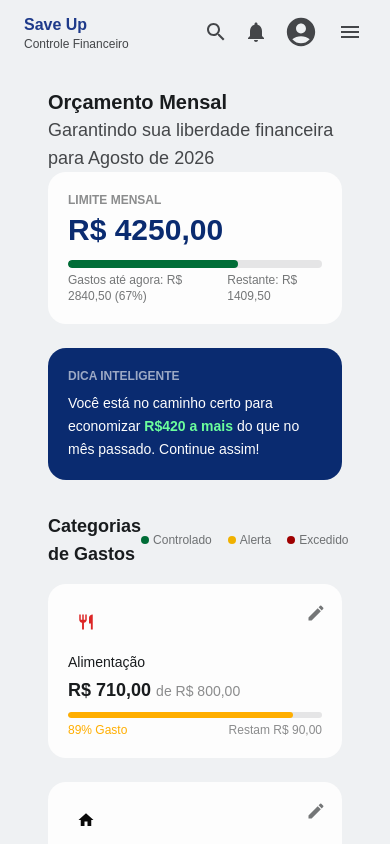
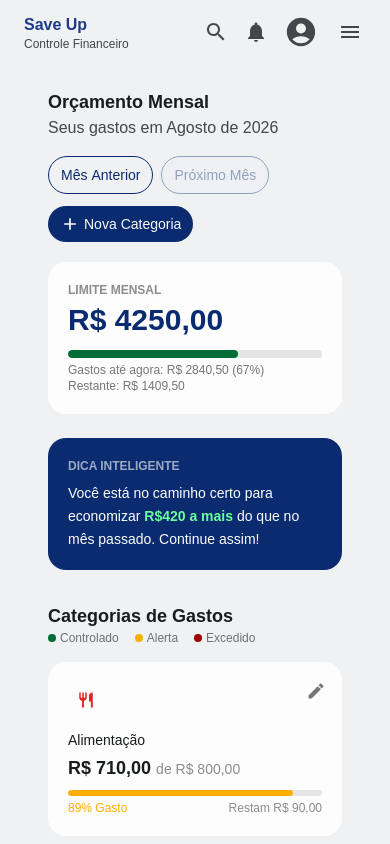
Before and after one commit to lucasathanasio/SaveUp, a React (Vite) app in the folder apps/web/: page /budgets in a window 390 px wide. Built offline with nearby package versions, Linux system fonts and the light colour scheme.

Commit message:
feat(budgets): adiciona responsividade e interatividade nos botões de alterar mês

```diff
--- a/apps/web/src/components/ui/Button.jsx
+++ b/apps/web/src/components/ui/Button.jsx
@@ -11,11 +11,18 @@ const Button = ({
   icon: Icon,
   variant = "primary",
   className = "",
+  onClick,
+  disabled = false,
 }) => {
   return (
     <button
-      className={`flex items-center rounded-full px-3 py-2 cursor-pointer text-sm
-        hover:-translate-y-0.5 transition ${variantClasses[variant]} ${className}`}
+      className={`flex items-center rounded-full px-3 py-2 text-sm
+         transition ${variantClasses[variant]} ${className} ${
+           disabled
+             ? "opacity-40 cursor-not-allowed hover:translate-y-0"
+             : "cursor-pointer hover:-translate-y-0.5"
+         }`}
+      onClick={onClick}
     >
       {Icon && (
         <span className="mr-1 flex items-center">
--- a/apps/web/src/pages/budgets/Budgets.jsx
+++ b/apps/web/src/pages/budgets/Budgets.jsx
@@ -1,4 +1,4 @@
-import React from "react";
+import React, { useState } from "react";
 
 import Button from "../../components/ui/Button";
 import MonthlyLimitCard from "./components/MonthlyLimitCard";
@@ -28,7 +28,12 @@ const monthNames = [
   "Dezembro",
 ];
 
-const categories = [
+const budgetsByMonth = {
+  "2026-08": {
+    limit: 4250,
+    spent: 2840.5,
+    savedAmount: "420",
+    categories: [
       {
         id: 1,
         name: "Alimentação",
@@ -79,28 +84,114 @@ const categories = [
         limit: 500,
         status: "controlado",
       },
-];
+    ],
+  },
+  "2026-07": {
+    limit: 4000,
+    spent: 3980,
+    savedAmount: "150",
+    categories: [
+      {
+        id: 1,
+        name: "Alimentação",
+        icon: RestaurantIcon,
+        iconBg: "var(--color-extra-light-red)",
+        iconColor: "var(--color-medium-red)",
+        spent: 790,
+        limit: 800,
+        status: "alerta",
+      },
+      {
+        id: 2,
+        name: "Moradia",
+        icon: HomeIcon,
+        iconBg: "var(--color-extra-light-orange)",
+        iconColor: "var(--color-medium-orange)",
+        spent: 1200,
+        limit: 1200,
+        status: "meta",
+      },
+      {
+        id: 3,
+        name: "Transporte",
+        icon: DirectionsCarIcon,
+        iconBg: "var(--color-extra-light-pink)",
+        iconColor: "var(--color-medium-pink)",
+        spent: 380,
+        limit: 350,
+        status: "excedido",
+      },
+    ],
+  },
+};
 
 const Budgets = () => {
-  const today = new Date();
-  const currentMonthName = monthNames[today.getMonth()];
-  const currentYear = today.getFullYear();
+  const [selectedDate, setSelectedDate] = useState(new Date(2026, 7, 1)); // Agosto/2026, mês inicial
+
+  const monthKey = `${selectedDate.getFullYear()}-${String(
+    selectedDate.getMonth() + 1,
+  ).padStart(2, "0")}`;
+
+  const getMonthKey = (date) =>
+    `${date.getFullYear()}-${String(date.getMonth() + 1).padStart(2, "0")}`;
+
+  const previousMonthDate = new Date(
+    selectedDate.getFullYear(),
+    selectedDate.getMonth() - 1,
+    1,
+  );
+  const nextMonthDate = new Date(
+    selectedDate.getFullYear(),
+    selectedDate.getMonth() + 1,
+    1,
+  );
+
+  const hasPreviousMonth = !!budgetsByMonth[getMonthKey(previousMonthDate)];
+  const hasNextMonth = !!budgetsByMonth[getMonthKey(nextMonthDate)];
+
+  const currentBudget = budgetsByMonth[monthKey];
+
+  const handlePreviousMonth = () => {
+    if (hasPreviousMonth) setSelectedDate(previousMonthDate);
+  };
+
+  const handleNextMonth = () => {
+    if (hasNextMonth) setSelectedDate(nextMonthDate);
+  };
 
   return (
     <>
-      <div className="block md:flex items-center justify-between px-6 h-16">
+      <div className="flex flex-col md:flex-row md:items-center md:justify-between px-6 md:h-16 gap-4">
         <div>
-          <span className="text-dark-gray font-bold text-xl">
+          <span className="text-lg md:text-xl text-dark-gray font-bold">
             Orçamento Mensal
           </span>
           <br />
-          <span className="text-dark-gray/80 text-lg">
-            Garantindo sua liberdade financeira para {currentMonthName} de{" "}
-            {currentYear}
+          <span className="text-md md:text-lg text-dark-gray/80">
+            Seus gastos em {monthNames[selectedDate.getMonth()]} de{" "}
+            {selectedDate.getFullYear()}
           </span>
         </div>
-        <div className="flex gap-5 mt-2 md:mt-0">
-          <Button variant="secondary" title="Mês" description="Anterior" />
+
+        <div className="flex flex-wrap md:flex-nowrap gap-3 md:gap-5">
+          <div className="flex flex-wrap gap-2">
+            <div className="flex gap-2">
+              <Button
+                variant="secondary"
+                title="Mês"
+                description="Anterior"
+                onClick={handlePreviousMonth}
+                disabled={!hasPreviousMonth}
+              />
+              <Button
+                variant="secondary"
+                title="Próximo"
+                description="Mês"
+                onClick={handleNextMonth}
+                disabled={!hasNextMonth}
+              />
+            </div>
+          </div>
           <Button
             variant="primary"
             icon={AddIcon}
@@ -110,21 +201,27 @@ const Budgets = () => {
         </div>
       </div>
 
+      {currentBudget ? (
+        <>
           <div className="grid gap-6 md:grid-cols-3 mt-5 px-6">
             <div className="md:col-span-2">
-          <MonthlyLimitCard limit={4250} spent={2840.5} />
+              <MonthlyLimitCard
+                limit={currentBudget.limit}
+                spent={currentBudget.spent}
+              />
             </div>
-        <SmartTipCard savedAmount="420" />
+            <SmartTipCard savedAmount={currentBudget.savedAmount} />
           </div>
 
           <div className="px-6 mt-8">
-        <div className="flex items-center justify-between mb-4">
+            <div className="block md:flex items-center justify-between mb-4">
               <h2 className="text-dark-gray font-bold text-lg">
                 Categorias de Gastos
               </h2>
               <div className="flex items-center gap-4 text-xs text-dark-gray/60">
                 <span className="flex items-center gap-1">
-              <span className="w-2 h-2 rounded-full bg-dark-green" /> Controlado
+                  <span className="w-2 h-2 rounded-full bg-dark-green" />{" "}
+                  Controlado
                 </span>
                 <span className="flex items-center gap-1">
                   <span className="w-2 h-2 rounded-full bg-yellow-500" /> Alerta
@@ -136,13 +233,19 @@ const Budgets = () => {
             </div>
 
             <div className="grid gap-6 md:grid-cols-3">
-          {categories.map((c) => (
+              {currentBudget.categories.map((c) => (
                 <CategoryCard key={c.id} {...c} />
               ))}
               <AddCategoryCard onClick={() => {}} />
             </div>
           </div>
         </>
+      ) : (
+        <p className="text-dark-gray/50 text-center mt-10 px-6">
+          Nenhum dado de orçamento disponível para este mês.
+        </p>
+      )}
+    </>
   );
 };
 
--- a/apps/web/src/pages/budgets/components/CategoryCard.jsx
+++ b/apps/web/src/pages/budgets/components/CategoryCard.jsx
@@ -78,7 +78,7 @@ const CategoryCard = ({
         <span className="text-dark-gray/50">
           {remaining >= 0
             ? `Restam R$ ${remaining.toFixed(2).replace(".", ",")}`
-            : `Restam - R$ ${Math.abs(remaining).toFixed(2).replace(".", ",")}`}
+            : `Excedido R$ ${Math.abs(remaining).toFixed(2).replace(".", ",")}`}
         </span>
       </div>
     </BaseCard>
--- a/apps/web/src/pages/budgets/components/MonthlyLimitCard.jsx
+++ b/apps/web/src/pages/budgets/components/MonthlyLimitCard.jsx
@@ -20,11 +20,12 @@ const MonthlyLimitCard = ({ limit, spent }) => {
         />
       </div>
 
-      <div className="flex justify-between text-xs">
+      <div className="block md:flex justify-between text-xs">
         <span className="text-dark-gray/60">
           Gastos até agora: R$ {spent.toFixed(2).replace(".", ",")} (
           {percentage.toFixed(0)}%)
         </span>
+        <br />
         <span className="text-dark-gray/60">
           Restante: R$ {remaining.toFixed(2).replace(".", ",")}
         </span>
```
Lines whose indentation alone changed are shown as unchanged.
